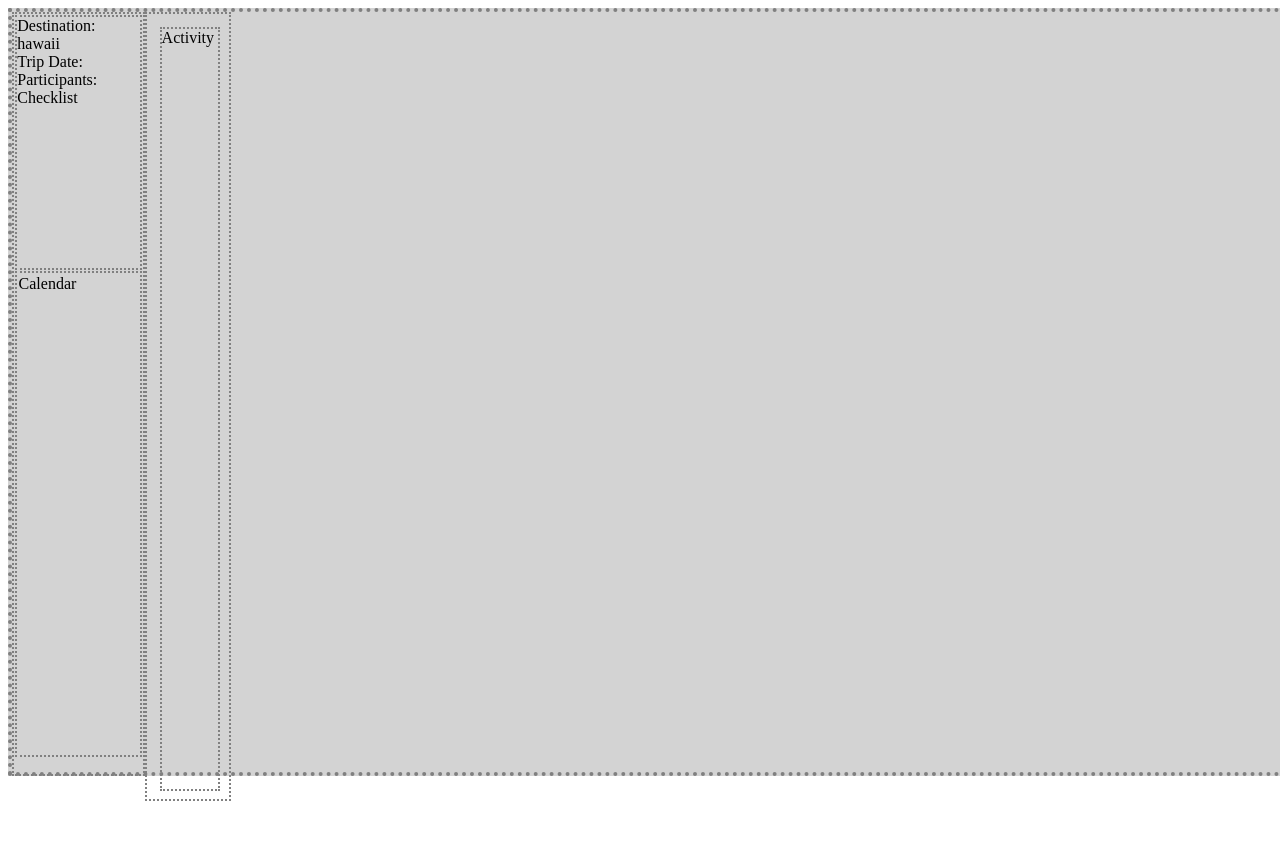
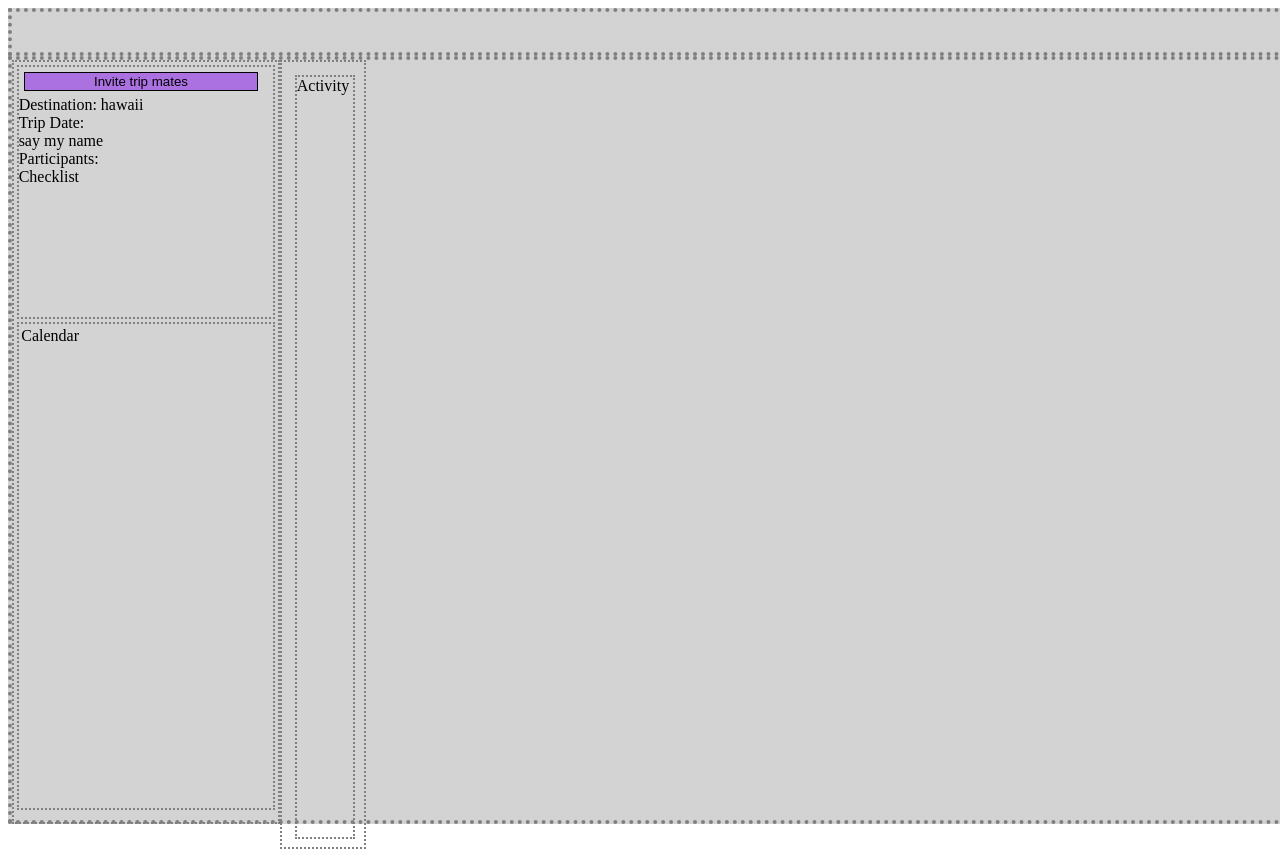
Before and after one commit to blue-ocean-project/tripme, a React app: page / in a window 1280 px wide. Before the commit the page ends 816 px from the top, so only its background shows below. Built offline with nearby package versions, Linux system fonts and the light colour scheme; the HTML template or start-up script is replaced by a standard one.

Commit message:
added css style for invite-trip-mates

```diff
--- a/client/src/components/App.jsx
+++ b/client/src/components/App.jsx
@@ -6,10 +6,10 @@ import './App.css';
 
 const App = () => (
   <div className="container-fluid">
-    {/* <div className="Navbar">
+    <div className="Navbar">
       <NavBar />
     </div>
-    <div className="Dashboard">
+    {/* <div className="Dashboard">
       <Dashboard />
     </div> */}
     <div className="Eventpage">
--- a/client/src/components/EventPage/EventPageComponents/Trip.css
+++ b/client/src/components/EventPage/EventPageComponents/Trip.css
@@ -0,0 +1,20 @@
+.eventpage-trip-top {
+  display: flex;
+  flex-direction: row-reverse;
+  /* height: 30px;
+  max-height: 30px; */
+}
+.top-div {
+  max-height: 40px;
+}
+.eventpage-trip-btn {
+  width: 240px;
+  border: 1px solid;
+  background-color: rgb(171, 113, 225);
+  cursor: pointer;
+  margin: 5px;
+  margin-right: 15px;
+}
+.eventpage-trip-btn:hover {
+  background: rgb(193, 154, 230);
+}
--- a/client/src/components/EventPage/EventPageComponents/Trip.jsx
+++ b/client/src/components/EventPage/EventPageComponents/Trip.jsx
@@ -1,5 +1,6 @@
 import React from 'react';
-import { Container, Col, Row } from 'react-bootstrap';
+import { Container, Col, Row, Card, Button } from 'react-bootstrap';
+// import 'bootstrap/dist/css/bootstrap.min.css';
 import './Trip.css';
 
 const destination = 'hawaii';
@@ -7,16 +8,22 @@ const checkList = ['passport', 'cellphone'];
 
 const Trip = () => (
   <>
-    <Container d-flex flex-row>
+    <Container>
+      <Row className="eventpage-trip-top">
+        <Button className="eventpage-trip-btn">Invite trip mates</Button>
+      </Row>
       <Row>
-        <Col sm={5} className="d-flex justify-content-center flex-column">
+        <Col sm={5} className="justify-content-center flex-column">
           <div>Destination: {destination}</div>
           <div>Trip Date:</div>
+          <Card>
+            <Card.Title>say my name</Card.Title>
+          </Card>
         </Col>
-        <Col sm={4} className="d-flex justify-content-center flex-column">
+        <Col sm={4} className="justify-content-center flex-column">
           Participants:
         </Col>
-        <Col sm={3} className="d-flex justify-content-center flex-column">
+        <Col sm={3} className="justify-content-center flex-column">
           <div>Checklist</div>
         </Col>
       </Row>
```
